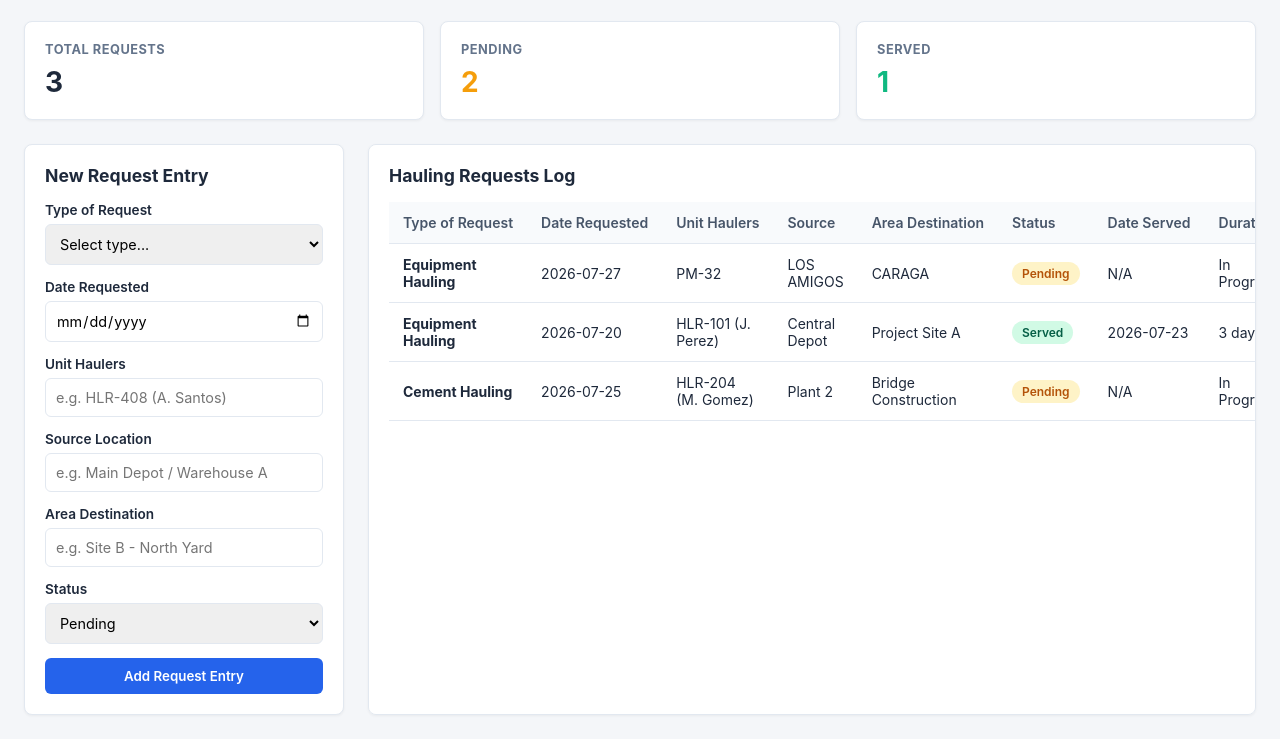
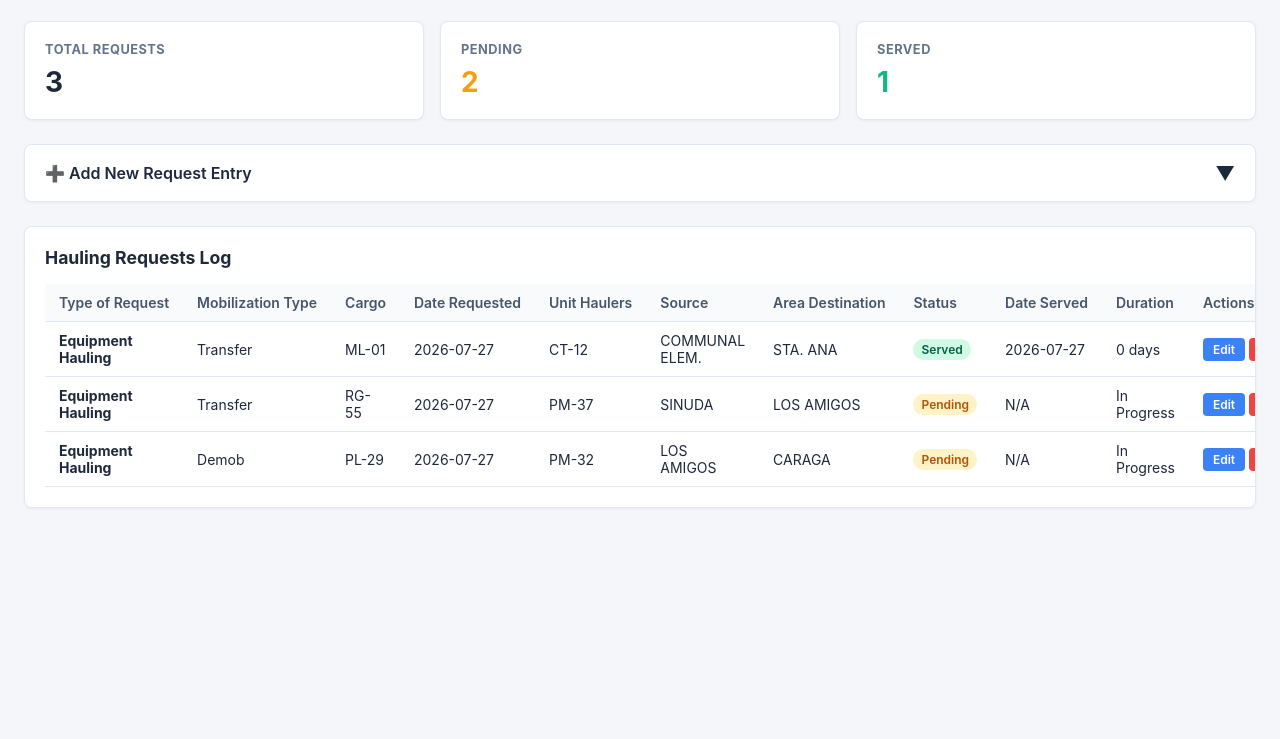
Before and after one commit to Logistics-OAEC/Logistics_Dashboard, a plain HTML site: page index.html in a window 1280 px wide. Shown: the part 62-801 px from the top of the page. Drawn offline with Linux system fonts and the light colour scheme.

Commit message:
Implement collapsible form and style updates
Added collapsible accordion for request entry form and updated styles for various elements including buttons, tables, and modals.

```diff
--- a/index.html
+++ b/index.html
@@ -72,89 +72,107 @@
       font-weight: 700;
     }
 
-    /* Section Layout */
-    .content-grid {
-      display: grid;
-      grid-template-columns: 320px 1fr;
-      gap: 24px;
+    /* Collapsible Form Bar */
+    .accordion-card {
+      background: var(--card-bg);
+      border: 1px solid var(--border);
+      border-radius: 8px;
+      margin-bottom: 24px;
+      overflow: hidden;
+      box-shadow: 0 1px 3px rgba(0,0,0,0.05);
     }
 
-    @media (max-width: 992px) {
-      .content-grid {
-        grid-template-columns: 1fr;
-      }
+    .accordion-header {
+      width: 100%;
+      padding: 16px 20px;
+      background: var(--card-bg);
+      border: none;
+      display: flex;
+      justify-content: space-between;
+      align-items: center;
+      font-size: 1rem;
+      font-weight: 600;
+      color: var(--text-color);
+      cursor: pointer;
+      text-align: left;
+      transition: background 0.2s;
     }
 
-    /* Form Styles */
+    .accordion-header:hover {
+      background-color: #f8fafc;
+    }
+
+    .accordion-icon {
+      font-size: 1.2rem;
+      transition: transform 0.3s ease;
+    }
+
+    .accordion-card.active .accordion-icon {
+      transform: rotate(180deg);
+    }
+
+    .accordion-content {
+      max-height: 0;
+      overflow: hidden;
+      transition: max-height 0.3s ease-out, padding 0.3s ease-out;
+      padding: 0 20px;
+    }
+
+    .accordion-card.active .accordion-content {
+      max-height: 800px;
+      padding: 0 20px 20px 20px;
+      border-top: 1px solid var(--border);
+    }
+
+    /* Compact Form Grid */
+    .form-grid {
+      display: grid;
+      grid-template-columns: repeat(auto-fit, minmax(220px, 1fr));
+      gap: 16px;
+      margin-top: 16px;
+    }
+
     .form-group {
-      margin-bottom: 14px;
+      margin-bottom: 8px;
     }
 
     .form-group label {
       display: block;
-      font-size: 0.85rem;
+      font-size: 0.8rem;
       font-weight: 600;
-      margin-bottom: 6px;
+      margin-bottom: 4px;
+      color: #475569;
     }
 
     .form-group input, .form-group select {
       width: 100%;
-      padding: 10px;
+      padding: 8px 12px;
       border: 1px solid var(--border);
       border-radius: 6px;
-      font-size: 0.9rem;
+      font-size: 0.875rem;
+    }
+
+    .form-actions {
+      grid-column: 1 / -1;
+      display: flex;
+      justify-content: flex-end;
+      margin-top: 8px;
     }
 
     .btn {
-      width: 100%;
-      padding: 10px 16px;
+      padding: 9px 20px;
       background-color: var(--primary);
       color: white;
       border: none;
       border-radius: 6px;
       font-weight: 600;
+      font-size: 0.875rem;
       cursor: pointer;
       transition: background 0.2s;
     }
 
     .btn:hover {
       background-color: #1d4ed8;
-    }
-
-    /* Action Buttons inside Table */
-    .btn-action-group {
-      display: flex;
-      gap: 6px;
-    }
-
-    .btn-edit {
-      background-color: #3b82f6;
-      color: white;
-      border: none;
-      padding: 6px 12px;
-      border-radius: 4px;
-      font-size: 0.75rem;
-      font-weight: 600;
-      cursor: pointer;
-    }
-
-    .btn-edit:hover {
-      background-color: #2563eb;
-    }
-
-    .btn-delete {
-      background-color: var(--danger);
-      color: white;
-      border: none;
-      padding: 6px 12px;
-      border-radius: 4px;
-      font-size: 0.75rem;
-      font-weight: 600;
-      cursor: pointer;
-    }
-
-    .btn-delete:hover {
-      background-color: #dc2626;
     }
 
     /* Table Styles */
@@ -170,7 +188,7 @@
     }
 
     th, td {
-      padding: 12px 14px;
+      padding: 10px 14px;
       border-bottom: 1px solid var(--border);
     }
 
@@ -181,26 +199,51 @@
       white-space: nowrap;
     }
 
+    /* Action Buttons in Table */
+    .btn-action-group {
+      display: flex;
+      gap: 4px;
+    }
+
+    .btn-edit {
+      background-color: #3b82f6;
+      color: white;
+      border: none;
+      padding: 4px 10px;
+      border-radius: 4px;
+      font-size: 0.75rem;
+      font-weight: 600;
+      cursor: pointer;
+    }
+
+    .btn-edit:hover { background-color: #2563eb; }
+
+    .btn-delete {
+      background-color: var(--danger);
+      color: white;
+      border: none;
+      padding: 4px 10px;
+      border-radius: 4px;
+      font-size: 0.75rem;
+      font-weight: 600;
+      cursor: pointer;
+    }
+
+    .btn-delete:hover { background-color: #dc2626; }
+
     /* Status Badges */
     .badge {
       display: inline-block;
-      padding: 4px 10px;
+      padding: 3px 8px;
       border-radius: 12px;
       font-size: 0.75rem;
       font-weight: 600;
     }
 
-    .badge-pending {
-      background-color: #fef3c7;
-      color: #b45309;
-    }
+    .badge-pending { background-color: #fef3c7; color: #b45309; }
+    .badge-served { background-color: #d1fae5; color: #065f46; }
 
-    .badge-served {
-      background-color: #d1fae5;
-      color: #065f46;
-    }
-
-    /* Edit Modal Overlay */
+    /* Compact Modal */
     .modal-overlay {
       position: fixed;
       top: 0;
@@ -214,30 +257,31 @@
       z-index: 1000;
     }
 
-    .modal-overlay.active {
-      display: flex;
-    }
+    .modal-overlay.active { display: flex; }
 
     .modal {
       background: var(--card-bg);
       border-radius: 8px;
-      padding: 24px;
-      width: 100%;
-      max-width: 500px;
+      padding: 20px;
+      width: 90%;
+      max-width: 580px;
       box-shadow: 0 10px 25px rgba(0,0,0,0.15);
     }
 
     .modal-header {
-      display: flex;
-      justify-content: space-between;
-      align-items: center;
-      margin-bottom: 16px;
+      margin-bottom: 12px;
+    }
+
+    .modal-grid {
+      display: grid;
+      grid-template-columns: 1fr 1fr;
+      gap: 12px;
     }
 
     .modal-footer {
       display: flex;
       justify-content: flex-end;
-      gap: 10px;
+      gap: 8px;
       margin-top: 16px;
     }
 
@@ -245,15 +289,14 @@
       background-color: #94a3b8;
       color: white;
       border: none;
-      padding: 10px 16px;
+      padding: 8px 16px;
       border-radius: 6px;
       font-weight: 600;
+      font-size: 0.875rem;
       cursor: pointer;
     }
 
-    .btn-secondary:hover {
-      background-color: #64748b;
-    }
+    .btn-secondary:hover { background-color: #64748b; }
   </style>
 </head>
 <body>
@@ -279,11 +322,15 @@
       </div>
     </div>
 
-    <div class="content-grid">
-      <!-- Add Entry Form -->
-      <div class="card">
-        <h2 style="font-size: 1.1rem; margin-bottom: 16px;">New Request Entry</h2>
+    <!-- Collapsible Add Request Bar -->
+    <div class="accordion-card" id="accordion-container">
+      <button class="accordion-header" onclick="toggleAccordion()">
+        <span>➕ Add New Request Entry</span>
+        <span class="accordion-icon">▼</span>
+      </button>
+      <div class="accordion-content">
         <form id="haul-form">
+          <div class="form-grid">
             <div class="form-group">
               <label for="typeOfRequest">Type of Request</label>
               <select id="typeOfRequest" required>
@@ -295,23 +342,37 @@
             </div>
 
             <div class="form-group">
+              <label for="mobilizationType">Mobilization Type</label>
+              <select id="mobilizationType" required>
+                <option value="" disabled selected>Select mob type...</option>
+                <option value="Transfer">Transfer</option>
+                <option value="Demob">Demob</option>
+              </select>
+            </div>
+
+            <div class="form-group">
+              <label for="cargo">Cargo / Description</label>
+              <input type="text" id="cargo" placeholder="e.g. RG-55 / Excavator" required>
+            </div>
+
+            <div class="form-group">
               <label for="dateRequested">Date Requested</label>
               <input type="date" id="dateRequested" required>
             </div>
 
             <div class="form-group">
               <label for="unitHaulers">Unit Haulers</label>
-            <input type="text" id="unitHaulers" placeholder="e.g. HLR-408 (A. Santos)" required>
+              <input type="text" id="unitHaulers" placeholder="e.g. PM-37" required>
             </div>
 
             <div class="form-group">
               <label for="source">Source Location</label>
-            <input type="text" id="source" placeholder="e.g. Main Depot / Warehouse A" required>
+              <input type="text" id="source" placeholder="e.g. SINUDA" required>
             </div>
 
             <div class="form-group">
               <label for="areaDestination">Area Destination</label>
-            <input type="text" id="areaDestination" placeholder="e.g. Site B - North Yard" required>
+              <input type="text" id="areaDestination" placeholder="e.g. LOS AMIGOS" required>
             </div>
 
             <div class="form-group">
@@ -322,8 +383,12 @@
               </select>
             </div>
 
-          <button type="submit" class="btn">Add Request Entry</button>
+            <div class="form-actions">
+              <button type="submit" class="btn">Submit Request Entry</button>
+            </div>
+          </div>
         </form>
+      </div>
     </div>
 
     <!-- Data Table -->
@@ -333,6 +398,8 @@
         <thead>
           <tr>
             <th>Type of Request</th>
+            <th>Mobilization Type</th>
+            <th>Cargo</th>
             <th>Date Requested</th>
             <th>Unit Haulers</th>
             <th>Source</th>
@@ -349,16 +416,16 @@
       </table>
     </div>
   </div>
-  </div>
 
-  <!-- Edit Request Modal -->
+  <!-- Compact Edit Modal -->
   <div class="modal-overlay" id="edit-modal">
     <div class="modal">
       <div class="modal-header">
-        <h3>Edit Request Entry</h3>
+        <h3 style="font-size: 1.1rem;">Edit Request Entry</h3>
       </div>
       <form id="edit-form">
         <input type="hidden" id="edit-id">
+        <div class="modal-grid">
           <div class="form-group">
             <label for="edit-typeOfRequest">Type of Request</label>
             <select id="edit-typeOfRequest" required>
@@ -366,6 +433,17 @@
               <option value="Cement Hauling">Cement Hauling</option>
               <option value="Construction Material Hauling">Construction Material Hauling</option>
             </select>
+          </div>
+          <div class="form-group">
+            <label for="edit-mobilizationType">Mobilization Type</label>
+            <select id="edit-mobilizationType" required>
+              <option value="Transfer">Transfer</option>
+              <option value="Demob">Demob</option>
+            </select>
+          </div>
+          <div class="form-group">
+            <label for="edit-cargo">Cargo / Description</label>
+            <input type="text" id="edit-cargo" required>
           </div>
           <div class="form-group">
             <label for="edit-dateRequested">Date Requested</label>
@@ -390,53 +468,61 @@
               <option value="Served">Served</option>
             </select>
           </div>
+        </div>
         <div class="modal-footer">
           <button type="button" class="btn-secondary" onclick="closeEditModal()">Cancel</button>
-          <button type="submit" class="btn" style="width: auto;">Save Changes</button>
+          <button type="submit" class="btn">Save Changes</button>
         </div>
       </form>
     </div>
   </div>
 
   <script>
-    // Initial Dataset with unique IDs
     let requestsData = [
       {
         id: 1,
         typeOfRequest: "Equipment Hauling",
+        mobilizationType: "Transfer",
+        cargo: "ML-01",
+        dateRequested: "2026-07-27",
+        unitHaulers: "CT-12",
+        source: "COMMUNAL ELEM.",
+        areaDestination: "STA. ANA",
+        status: "Served",
+        dateServed: "2026-07-27"
+      },
+      {
+        id: 2,
+        typeOfRequest: "Equipment Hauling",
+        mobilizationType: "Transfer",
+        cargo: "RG-55",
+        dateRequested: "2026-07-27",
+        unitHaulers: "PM-37",
+        source: "SINUDA",
+        areaDestination: "LOS AMIGOS",
+        status: "Pending",
+        dateServed: "N/A"
+      },
+      {
+        id: 3,
+        typeOfRequest: "Equipment Hauling",
+        mobilizationType: "Demob",
+        cargo: "PL-29",
         dateRequested: "2026-07-27",
         unitHaulers: "PM-32",
         source: "LOS AMIGOS",
         areaDestination: "CARAGA",
         status: "Pending",
         dateServed: "N/A"
-      },
-      {
-        id: 2,
-        typeOfRequest: "Equipment Hauling",
-        dateRequested: "2026-07-20",
-        unitHaulers: "HLR-101 (J. Perez)",
-        source: "Central Depot",
-        areaDestination: "Project Site A",
-        status: "Served",
-        dateServed: "2026-07-23"
-      },
-      {
-        id: 3,
-        typeOfRequest: "Cement Hauling",
-        dateRequested: "2026-07-25",
-        unitHaulers: "HLR-204 (M. Gomez)",
-        source: "Plant 2",
-        areaDestination: "Bridge Construction",
-        status: "Pending",
-        dateServed: "N/A"
       }
     ];
 
+    function toggleAccordion() {
+      document.getElementById("accordion-container").classList.toggle("active");
+    }
+
     function calculateDuration(dateReq, dateSrv, status) {
-      if (status === "Pending" || dateSrv === "N/A") {
-        return "In Progress";
-      }
+      if (status === "Pending" || dateSrv === "N/A") return "In Progress";
       const start = new Date(dateReq);
       const end = new Date(dateSrv);
       const diffTime = end - start;
@@ -460,6 +546,8 @@
         const row = document.createElement("tr");
         row.innerHTML = `
           <td><strong>${item.typeOfRequest}</strong></td>
+          <td>${item.mobilizationType}</td>
+          <td>${item.cargo}</td>
           <td>${item.dateRequested}</td>
           <td>${item.unitHaulers}</td>
           <td>${item.source}</td>
@@ -492,6 +580,8 @@
       const newEntry = {
         id: Date.now(),
         typeOfRequest: document.getElementById("typeOfRequest").value,
+        mobilizationType: document.getElementById("mobilizationType").value,
+        cargo: document.getElementById("cargo").value,
         dateRequested: document.getElementById("dateRequested").value,
         unitHaulers: document.getElementById("unitHaulers").value,
         source: document.getElementById("source").value,
@@ -503,23 +593,26 @@
       requestsData.unshift(newEntry);
       renderDashboard();
       this.reset();
+      toggleAccordion(); // Close accordion after submitting
     });
 
-    // Delete Request Function
+    // Delete Request
     function deleteRequest(id) {
-      if (confirm("Are you sure you want to delete this haul request?")) {
+      if (confirm("Are you sure you want to delete this request?")) {
         requestsData = requestsData.filter(item => item.id !== id);
         renderDashboard();
       }
     }
 
-    // Modal Helpers
+    // Edit Modal Functions
     function openEditModal(id) {
       const item = requestsData.find(req => req.id === id);
       if (!item) return;
 
       document.getElementById("edit-id").value = item.id;
       document.getElementById("edit-typeOfRequest").value = item.typeOfRequest;
+      document.getElementById("edit-mobilizationType").value = item.mobilizationType;
+      document.getElementById("edit-cargo").value = item.cargo;
       document.getElementById("edit-dateRequested").value = item.dateRequested;
       document.getElementById("edit-unitHaulers").value = item.unitHaulers;
       document.getElementById("edit-source").value = item.source;
@@ -533,7 +626,6 @@
       document.getElementById("edit-modal").classList.remove("active");
     }
 
-    // Save Edit Form
     document.getElementById("edit-form").addEventListener("submit", function(e) {
       e.preventDefault();
 
@@ -545,12 +637,13 @@
         const today = new Date().toISOString().split("T")[0];
 
         item.typeOfRequest = document.getElementById("edit-typeOfRequest").value;
+        item.mobilizationType = document.getElementById("edit-mobilizationType").value;
+        item.cargo = document.getElementById("edit-cargo").value;
         item.dateRequested = document.getElementById("edit-dateRequested").value;
         item.unitHaulers = document.getElementById("edit-unitHaulers").value;
         item.source = document.getElementById("edit-source").value;
         item.areaDestination = document.getElementById("edit-areaDestination").value;
 
-        // Automatically set or clear dateServed based on status change
         if (newStatus === "Served" && item.status !== "Served") {
           item.dateServed = today;
         } else if (newStatus === "Pending") {
```
Lines whose indentation alone changed are shown as unchanged.
